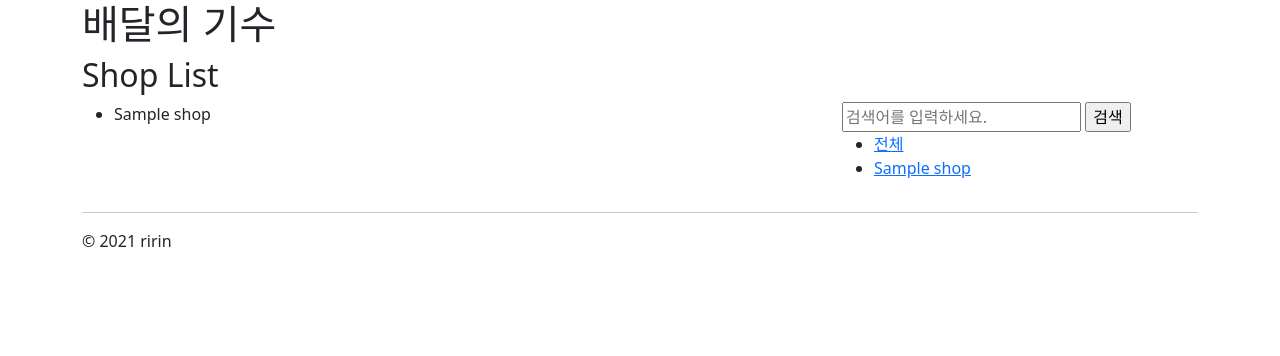
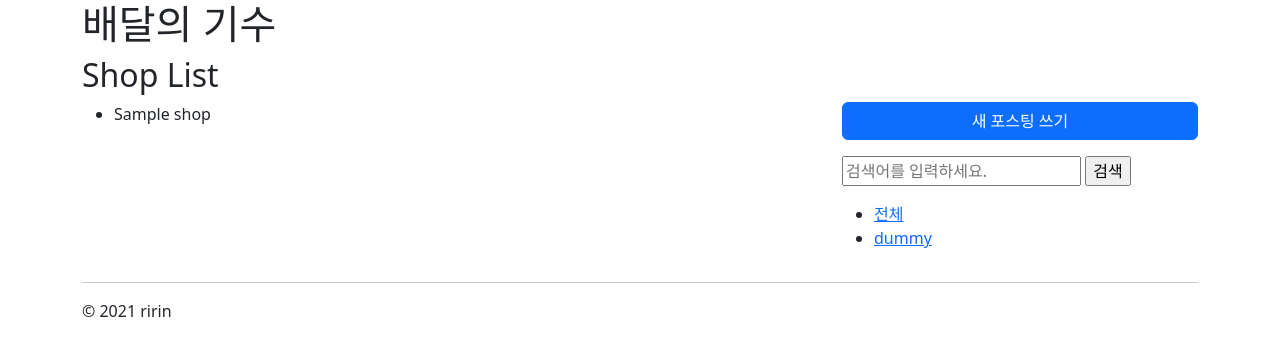
Before and after one commit to kangaerin/ririn, a Django app: page /shop/ in a window 1280 px wide. Shown: the top 356 px of the page. Run offline with Django 3.2, Linux system fonts and the light colour scheme; data comes from the database, SQL or seed files in the repository; tables that the repository leaves empty hold one stand-in row (values such as "Sample post"); some libraries are stand-ins or nearby versions.

Commit message:
shop_list 템플릿에 "새 포스팅 쓰기"버튼 추가

```diff
--- a/mydjango20/shop/templates/shop/shop_list.html
+++ b/mydjango20/shop/templates/shop/shop_list.html
@@ -16,9 +16,11 @@
             </ul>
         </div>
         <div class="col-sm-4">
+            <div class="d-grid mb-3">
+                <a href="{% url "shop:shop_new" %}" class="btn btn-primary">새 포스팅 쓰기</a>
+            </div>
 
-
-            <form action="" method="get">
+            <form action="" method="get" class="mb-3">
                 <input type="text"
                        name="query"
                        placeholder="검색어를 입력하세요."
@@ -31,10 +33,10 @@
                         전체
                     </a>
                 </li>
-                {% for shop in shop_list %}
+                {% for category in category_list %}
                     <li>
-                        <a href="{% url "shop:shop_detail" shop.pk %}">
-                            {{ shop.name }}
+                        <a href="?category_id={{ category.pk }}">
+                            {{ category.name }}
                         </a>
                     </li>
                 {% endfor %}
```
